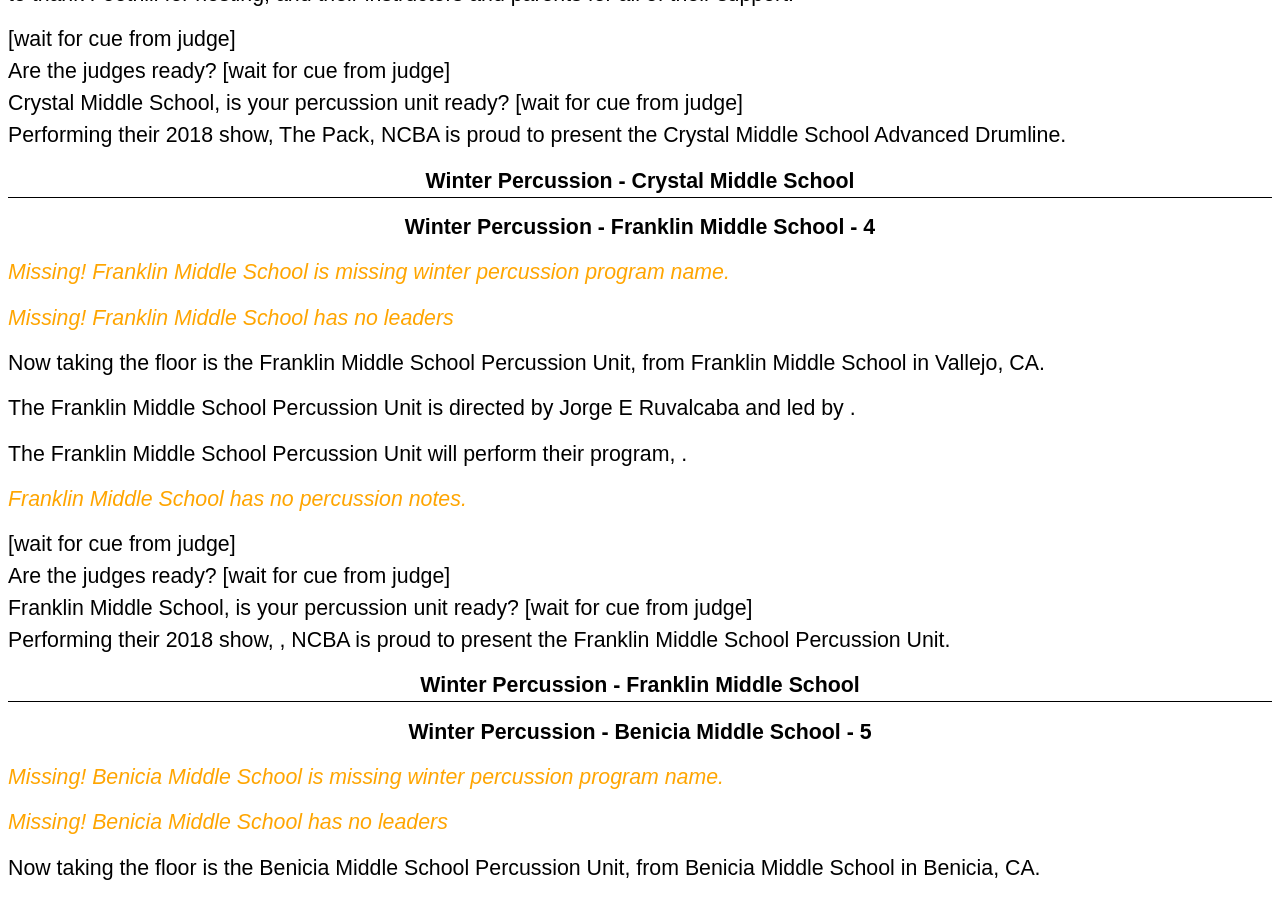
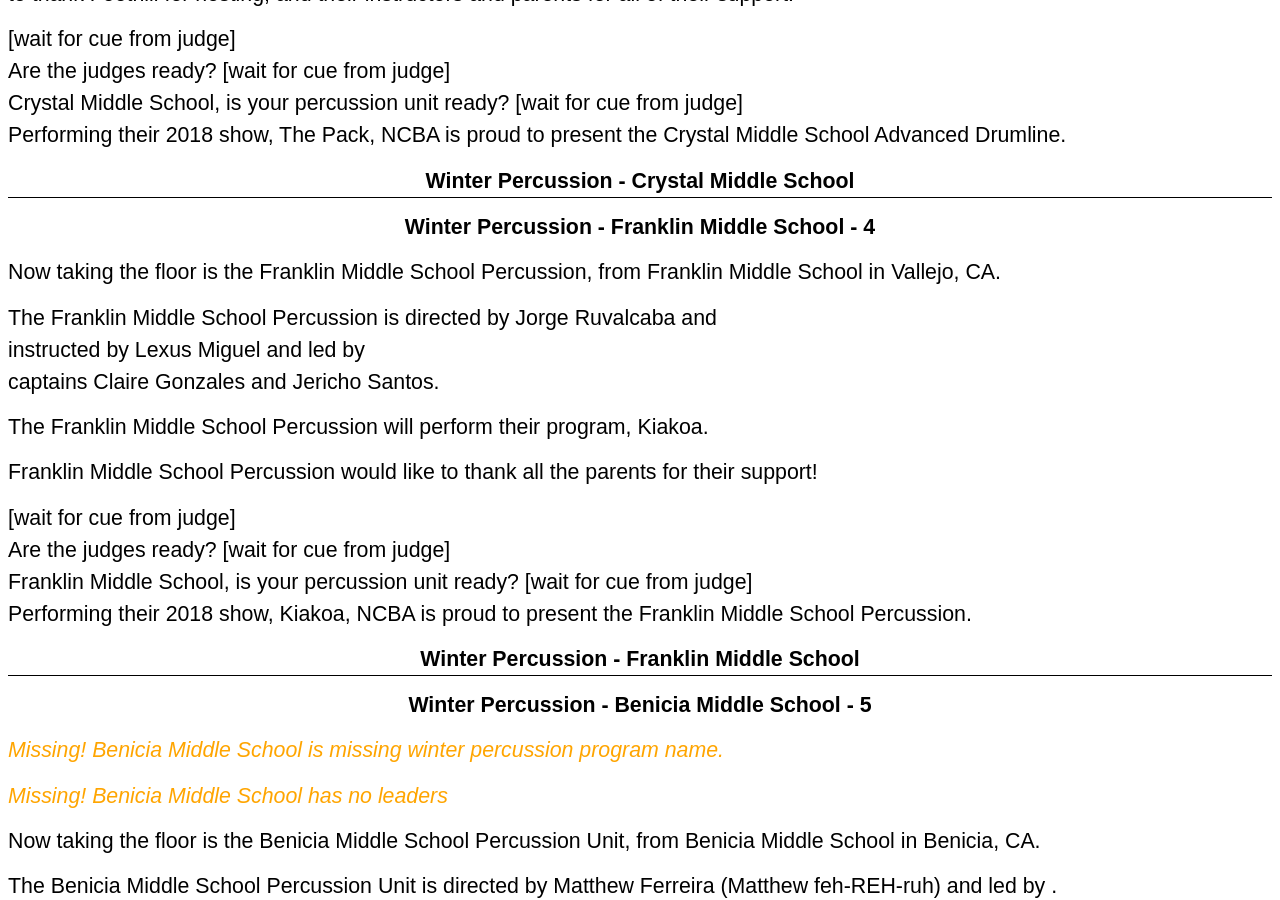
Before and after one commit to ericberdahl/band-review, a Jekyll site: the page built from winter-show.html, in a window 1280 px wide and 900 px high, scrolled down 1785 px. Built offline with Jekyll 4.4.1, drawn with Linux system fonts in a browser that asks for light colours; some of the changed text lies outside the part shown.

Commit message:
Added Winter Show 2018 data for Concord HS and Franklin MS.

```diff
--- a/_data/schools/franklin-ms.yml
+++ b/_data/schools/franklin-ms.yml
@@ -5,25 +5,46 @@ name: "Franklin Middle School"
 city: "Vallejo, CA"
 
 winterguard:
-    nickname:
+    nickname: "Franklin Middle School Color guard"
 
     directors: &directors
-    -   "Jorge E Ruvalcaba"
+    -   "Jorge Ruvalcaba"
+
+    other_directors:
+        instructed by:
+        -   "Alexandria Dees"
+        -   "Shawnee Garris"
 
     leaders:
+        captains:
+        -   "Grace Thompson"
+        -   "Rubi Diaz"
 
-    program:
+    program: "Free At Last"
 
     music:
 
+    contents: >
+        Franklin Middle School Color guard would like to thank all the parents for all their support and Anty Shay you Rock!
+
 
 winterpercussion:
-    nickname:
+    nickname: "Franklin Middle School Percussion"
 
     directors: *directors
 
+    other_directors:
+        instructed by:
+        -   "Lexus Miguel"
+
     leaders:
+        captains:
+        -   "Claire Gonzales"
+        -   "Jericho Santos"
 
-    program:
+    program: "Kiakoa"
 
     music:
+
+    content: >
+        Franklin Middle School Percussion would like to thank all the parents for their support!
```
Also changed, not shown: _data/schools/concord-hs.yml (+12 -2 lines).
